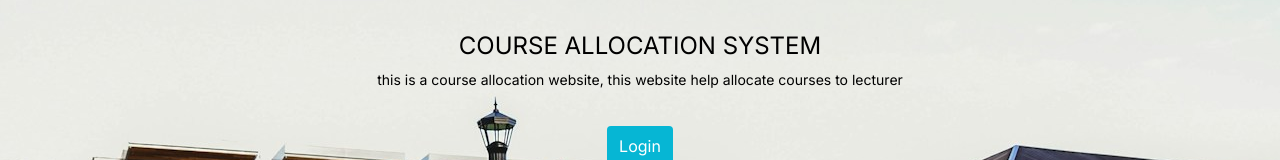
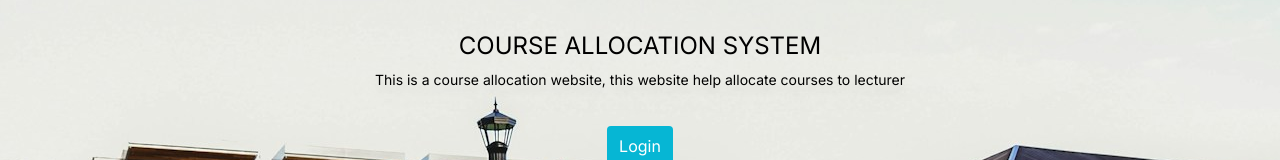
Before and after one commit to louis-bamidele/expert-umbrella, a Next.js app: page / in a window 1280 px wide. Shown: the part 146-306 px from the top of the page. Built offline with nearby package versions, Linux system fonts and the light colour scheme.

Commit message:
cache don't store

```diff
--- a/app/admin_portal/new_course/page.tsx
+++ b/app/admin_portal/new_course/page.tsx
@@ -31,6 +31,7 @@ function Page() {
           "Content-Type": "application/json",
         },
         body: JSON.stringify(values),
+        cache: "no-store",
       });
       if (!response.ok) {
         throw new Error("Network response was not ok");
--- a/app/admin_portal/new_lecturer/page.tsx
+++ b/app/admin_portal/new_lecturer/page.tsx
@@ -31,6 +31,7 @@ function Page() {
           "Content-Type": "application/json",
         },
         body: JSON.stringify(values),
+        cache: "no-store",
       });
       if (!response.ok) {
         throw new Error("Network response was not ok");
--- a/app/page.tsx
+++ b/app/page.tsx
@@ -3,13 +3,13 @@ import Logo from "../public/logo.jpeg";
 import Link from "next/link";
 export default function Home() {
   return (
-    <main className=' min-h-screen w-screen bg-cyan-500 bg-white text-black hero'>
+    <main className=' min-h-screen w-full bg-cyan-500 bg-white text-black hero'>
       <div className='flex flex-col gap-2 justify-center items-center p-10 pt-24'>
         <h2 className='text-lg md:text-2xl uppercase text-center '>
           course allocation system
         </h2>
-        <p className='text-center text-sm'>
-          this is a course allocation website, this website help allocate
+        <p className='text-center text-sm drop-shadow-xl'>
+          This is a course allocation website, this website help allocate
           courses to lecturer
         </p>
         <button
```
